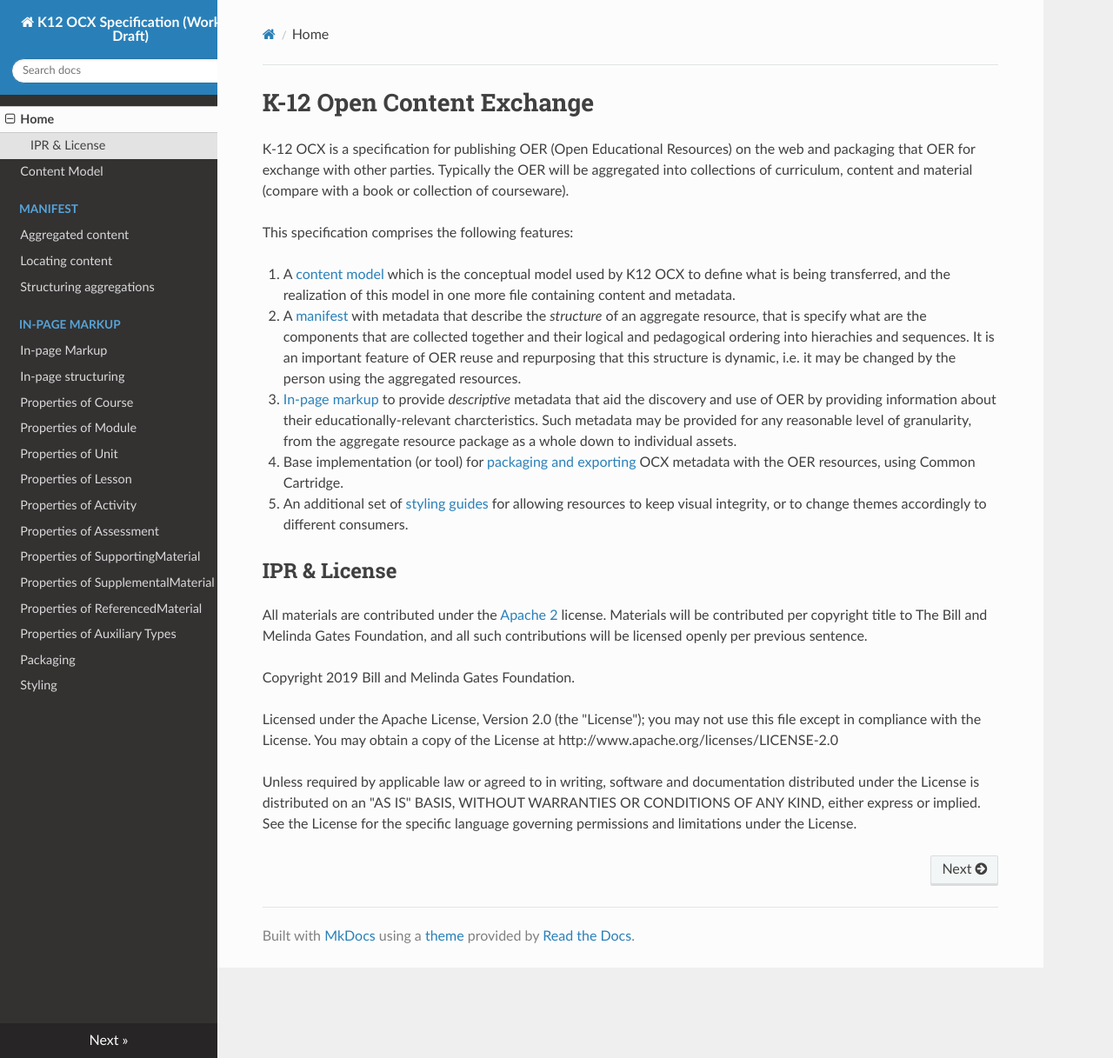
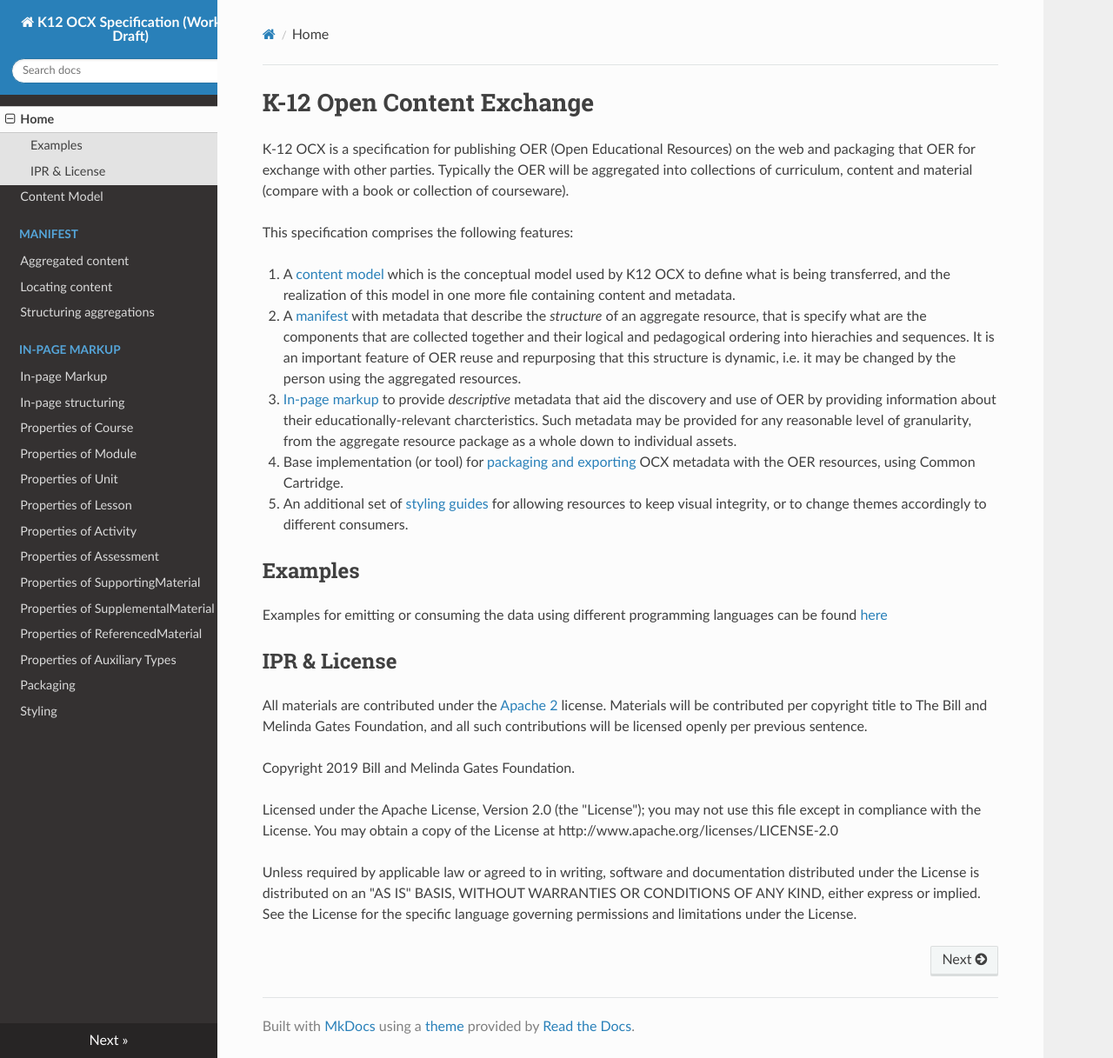
Before and after one commit to K12OCX/k12ocx-specs, an MkDocs documentation site: the page built from docs/index.md, in a window 1280 px wide and 1217 px high. Shown: the whole window at 87% size. Built offline with MkDocs 1.6.1, drawn with Linux system fonts in a browser that asks for light colours; nearby versions of some CDN libraries.

Commit message:
Add short markdown file with a link to OCX-Ruby example

```diff
--- a/docs/index.md
+++ b/docs/index.md
@@ -15,6 +15,10 @@ This specification comprises the following features:
 
 5. An additional set of [styling guides](styling) for allowing resources to keep visual integrity, or to change themes accordingly to different consumers.
 
+## Examples
+
+Examples for emitting or consuming the data using different programming languages can be found [here](emit-consume-example.md)
+
 ## IPR & License
 All materials are contributed under the [Apache 2](https://www.apache.org/licenses/LICENSE-2.0) license. Materials will be contributed per copyright title to The Bill and Melinda Gates Foundation, and all such contributions will be licensed openly per previous sentence.
 
```
Also changed, not shown: docs/emit-consume-example.md (added, +6 -0 lines).
